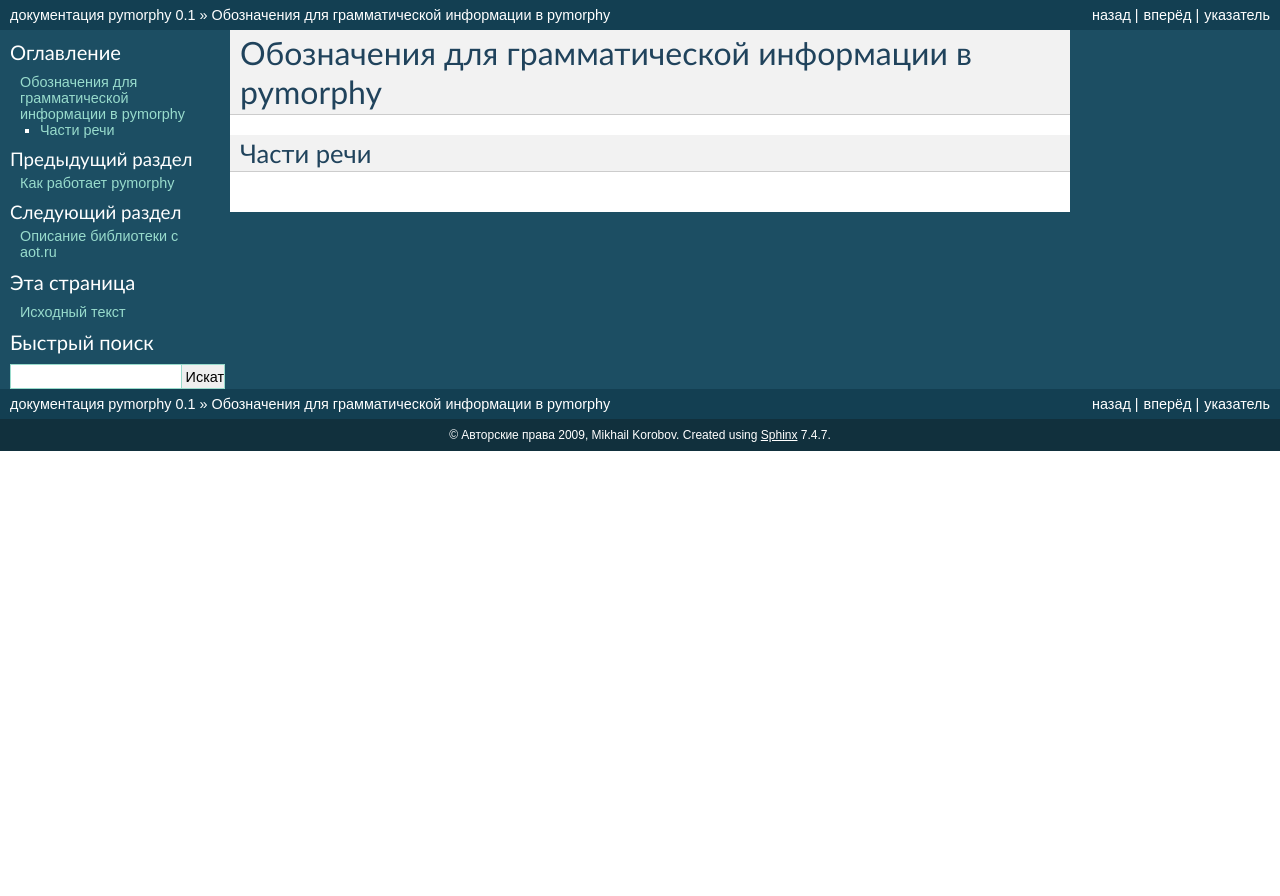
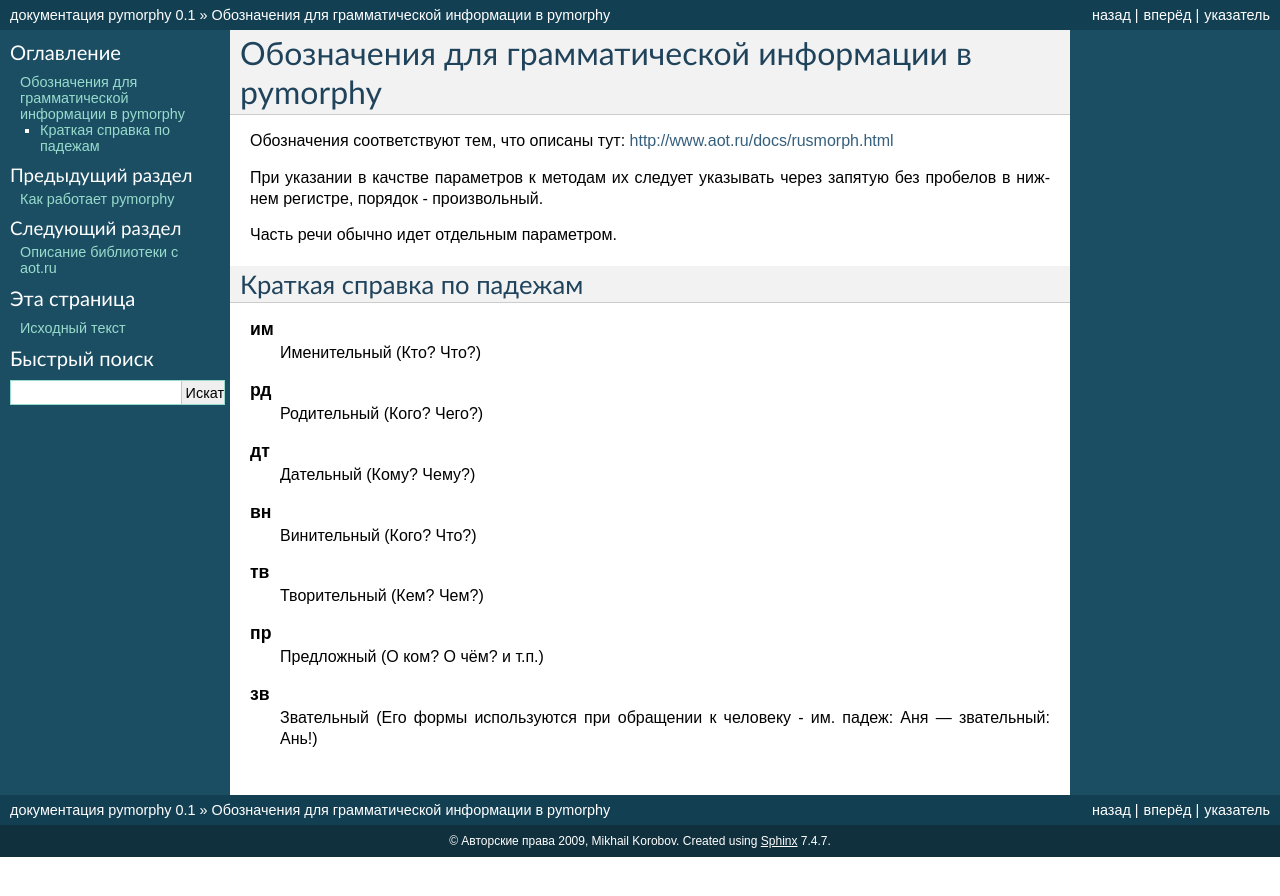
Before and after one commit to kmike/pymorphy, a Sphinx documentation site: the page built from docs/gram_info_ru.rst, in a window 1280 px wide. Shown: the top 896 px of the page. Built offline with Sphinx 7.4.7, drawn with Linux system fonts in a browser that asks for light colours.

Commit message:
Краткая документация по обозначениям

```diff
--- a/docs/gram_info_ru.rst
+++ b/docs/gram_info_ru.rst
@@ -2,6 +2,30 @@
 Обозначения для грамматической информации в pymorphy
 ====================================================
 
+Обозначения соответствуют тем, что описаны тут:
+http://www.aot.ru/docs/rusmorph.html
 
-Части речи
-----------
+При указании в качстве параметров к методам их следует указывать через
+запятую без пробелов в нижнем регистре, порядок - произвольный.
+
+Часть речи обычно идет отдельным параметром.
+
+Краткая справка по падежам
+--------------------------
+
+.. glossary::
+
+    им
+        Именительный (Кто? Что?)
+    рд
+        Родительный (Кого? Чего?)
+    дт
+        Дательный (Кому? Чему?)
+    вн
+        Винительный (Кого? Что?)
+    тв
+        Творительный (Кем? Чем?)
+    пр
+        Предложный (О ком? О чём? и т.п.)
+    зв
+        Звательный (Его формы используются при обращении к человеку - им. падеж: Аня — звательный: Ань!)
```
